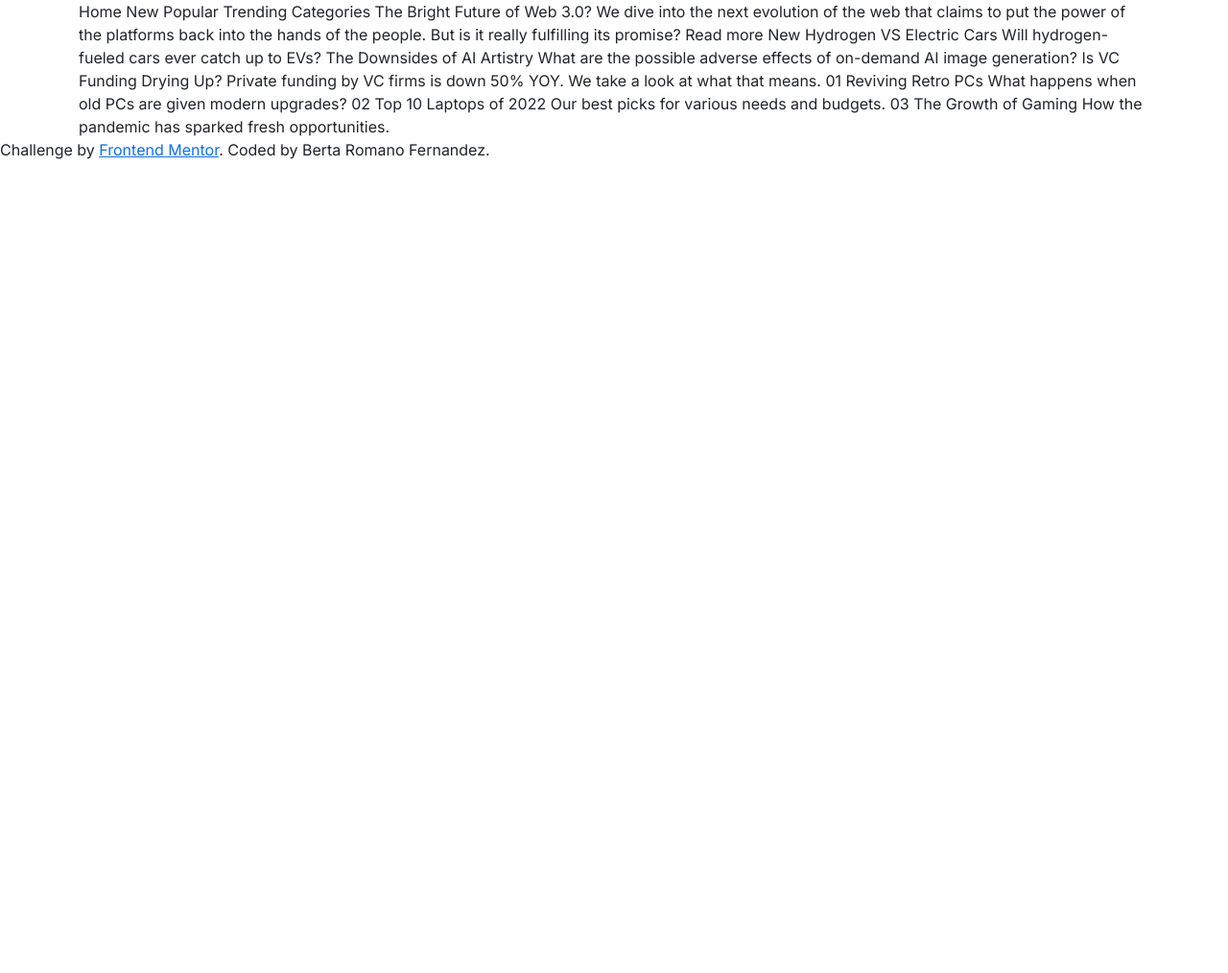
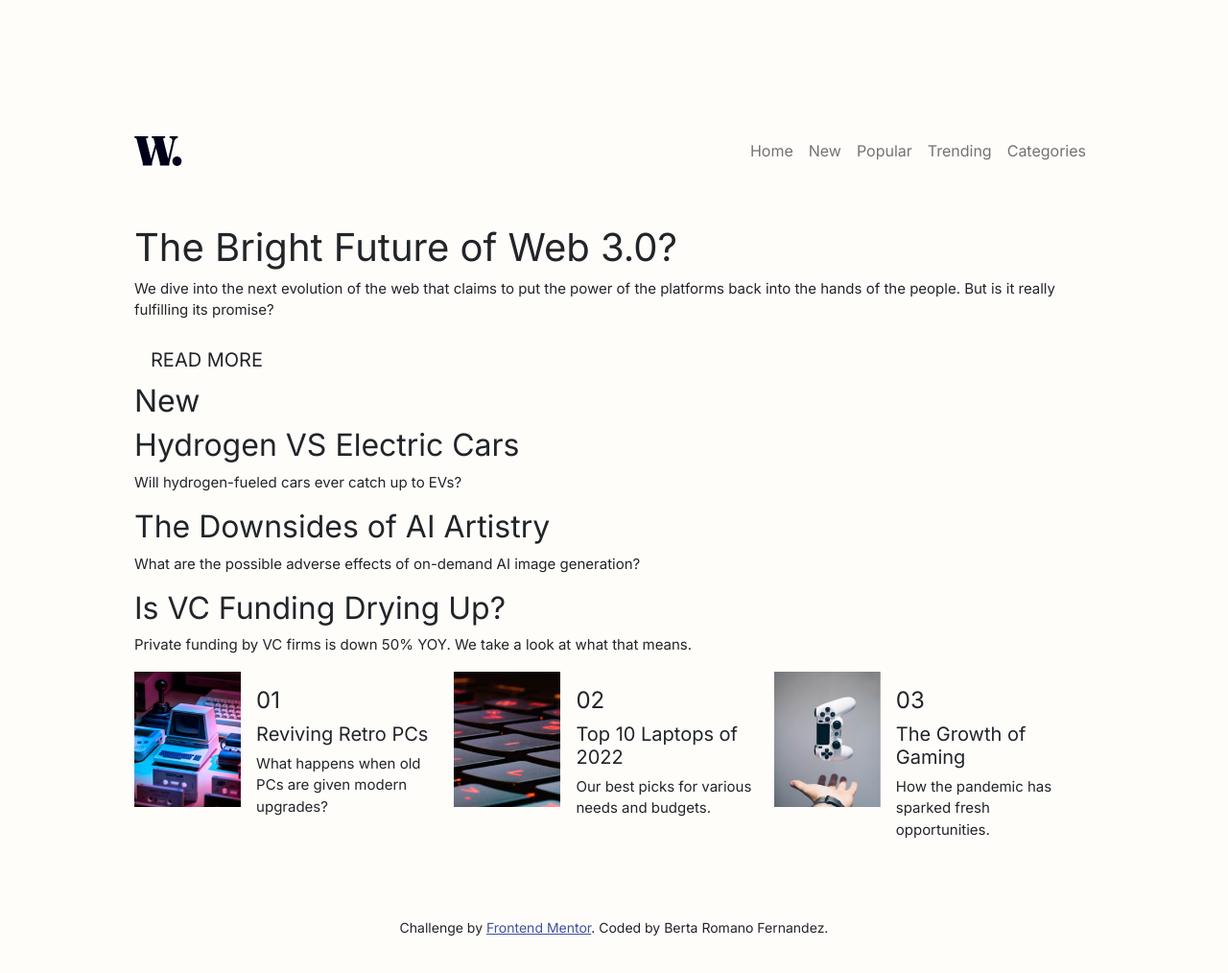
Before and after one commit to berta-rf/news-homepage-main, a website: page index.html in a window 1280 px wide. Shown: the whole page at 96% size. Before the commit the page ends 800 px from the top, so only its background shows below. Drawn offline with nearby package versions, Linux system fonts and the light colour scheme.

Commit message:
Add Bootstrap HTML layout

```diff
--- a/index.html
+++ b/index.html
@@ -12,50 +12,126 @@
 </head>
 
 <body>
-  <main class="container">
 
-    Home
-    New
-    Popular
-    Trending
-    Categories
+  <nav class="navbar navbar-expand-md mb-5">
+      <div class="container-fluid">
+        <a class="navbar-brand" href="#">
+          <img src="./assets/images/logo.svg" alt="brand logo" width="50" height="auto">
+        </a>
+        <button class="navbar-toggler" type="button" data-bs-toggle="collapse" data-bs-target="#navbarNav"
+          aria-controls="navbarNav" aria-expanded="false" aria-label="Toggle navigation">
+          <span class="navbar-toggler-icon"></span>
+        </button>
+        <div class="collapse navbar-collapse justify-content-end" id="navbarNav">
+          <div class="navbar-nav ">
+            <a class="nav-link" aria-current="page" href="#">Home</a>
+            <a class="nav-link" href="#">New</a>
+            <a class="nav-link" href="#">Popular</a>
+            <a class="nav-link" href="#">Trending</a>
+            <a class="nav-link" href="#">Categories</a>
+          </div>
+        </div>
+      </div>
+    </nav>
 
-    The Bright Future of Web 3.0?
+  </nav>
 
-    We dive into the next evolution of the web that claims to put the power of the platforms back into the hands of the people.
-    But is it really fulfilling its promise?
+  <main>
+    <section class="container-fluid">
+        <div class="row">
+          <div class="col col-lg-12">
 
-    Read more
+            <h1 class="main-title">The Bright Future of Web 3.0?</h1>
 
-    New
+            <article class="center-text">
 
-    Hydrogen VS Electric Cars
-    Will hydrogen-fueled cars ever catch up to EVs?
+              <p>We dive into the next evolution of the web that claims to put the power of the platforms back into the hands of the people.
+              But is it really fulfilling its promise?</p>
 
-    The Downsides of AI Artistry
-    What are the possible adverse effects of on-demand AI image generation?
+              <button type="button" class="btn btn-lg">READ MORE</button>
 
-    Is VC Funding Drying Up?
-    Private funding by VC firms is down 50% YOY. We take a look at what that means.
+            </article>
 
-    01
-    Reviving Retro PCs
-    What happens when old PCs are given modern upgrades?
+            <aside class="aside">
+              <h2>New</h2>
+              <article>
+                <h2>Hydrogen VS Electric Cars</h2>
+                <p>Will hydrogen-fueled cars ever catch up to EVs?</p>
+                </article>
 
-    02
-    Top 10 Laptops of 2022
-    Our best picks for various needs and budgets.
+                <article>
+                <h2>The Downsides of AI Artistry</h2>
+                <p>What are the possible adverse effects of on-demand AI image generation?</p>
+                </article>
 
-    03
-    The Growth of Gaming
-    How the pandemic has sparked fresh opportunities.
+                <article>
+                <h2> Is VC Funding Drying Up?</h2>
+                <p>Private funding by VC firms is down 50% YOY. We take a look at what that means.</p>
+                </article>
 
+            </aside>
+
+        </section>
+
+        <section class="container-fluid">
+          <div class="row">
+                <div class="card-group">
+                    <div class="card mb-3" style="max-width: 540px;">
+                      <div class="row g-0">
+                        <div class="col col-lg-4">
+                        <img src="./assets/images/image-retro-pcs.jpg" class="img-fluid" alt="vintage PC">
+                        </div>
+                        <div class="col">
+                        <div class="card-body">
+                          <h4 class="card-title">01</h4>
+                          <h5 class="subtitle">Reviving Retro PCs</h5>
+                          <p class="card-text">What happens when old PCs are given modern upgrades?</p>
+                        </div>
+                      </div>
+                    </div>
+                  </div>
+                  <div class="card mb-3" style="max-width: 540px;">
+                      <div class="row g-0">
+                        <div class="col col-lg-4">
+                          <img src="./assets/images/image-top-laptops.jpg" class="img-fluid" alt="laptop keyboard">
+                        </div>
+                        <div class="col">
+                          <div class="card-body">
+                            <h4 class="card-title">02</h4>
+                            <h5 class="subtitle">Top 10 Laptops of 2022</h5>
+                            <p class="card-text">Our best picks for various needs and budgets.</p>
+                          </div>
+                        </div>
+                      </div>
+                    </div>
+                    <div class="card mb-3" style="max-width: 540px;">
+                      <div class="row g-0">
+                        <div class="col col-lg-4">
+                          <img src="./assets/images/image-gaming-growth.jpg" class="img-fluid" alt="PS4 controller">
+                        </div>
+                        <div class="col">
+                          <div class="card-body">
+                            <h4 class="card-title">03</h4>
+                            <h5 class="subtitle">The Growth of Gaming</h5>
+                            <p class="card-text">How the pandemic has sparked fresh opportunities.</p>
+                          </div>
+                        </div>
+                      </div>
+                    </div>
+                </div>
+
+          </div>
+        </section>
+
+      </div>
+    </div>
   </main>
 
-  <footer class="attribution">
+  <footer class="attribution mt-5">
     Challenge by <a href="https://www.frontendmentor.io?ref=challenge" target="_blank">Frontend Mentor</a>.
     Coded by Berta Romano Fernandez.
   </footer>
 
+  <script src="https://cdn.jsdelivr.net/npm/bootstrap@5.2.3/dist/js/bootstrap.bundle.min.js" integrity="sha384-kenU1KFdBIe4zVF0s0G1M5b4hcpxyD9F7jL+jjXkk+Q2h455rYXK/7HAuoJl+0I4" crossorigin="anonymous"></script>
 </body>
 </html>
--- a/scss/main.scss
+++ b/scss/main.scss
@@ -38,22 +38,28 @@ $vdarkblue: map.get($theme-colors, "vdarkblue");
 
 }
 
+
+
 p {
     font-size: 15px;
 }
 
 
+body {
+
+    margin: 10%;
+    background: $offwhite;
 
 
-// body {
+}
 
-//     margin: 10% 10%;
-//     background: hsl(36, 100%, 99%);
-//     height: 100vh;
-//     width: 1440px;
+.card {
 
-// }
+    border: 0;
+    background: $offwhite;
 
+
+}
 // p {
 //     font-size: 15px;
 //     color: hsl(236, 13%, 42%);
@@ -165,9 +171,6 @@ p {
 // }
 
 
-
-/* FOOTER */
-
 // footer {
 
 //     display: flex;
@@ -213,26 +216,10 @@ p {
 
 .attribution {
 
-    font-size: 11px; text-align: center;
+    font-size: 14px; text-align: center;
 }
 
 .attribution a {
 
     color: hsl(228, 45%, 44%);
-} */
-
-
-/* @media screen (min-width px) {
-
-    .hero {
-        background: url(./assets/images/)
-    }
-
-    .wrapper {
-
-        grid-template-columns: 1fr;
-        grid-template-areas: ;
-    }
-
 }
-*/
```
Also changed, not shown: css/main.min.css, 1 other file.
